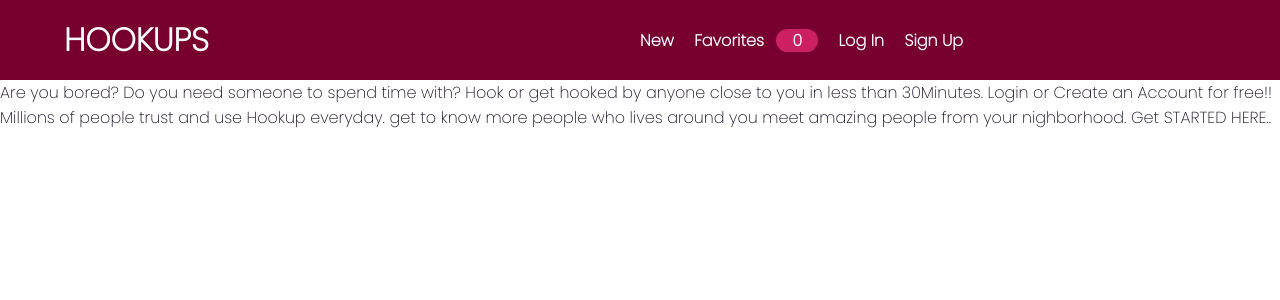
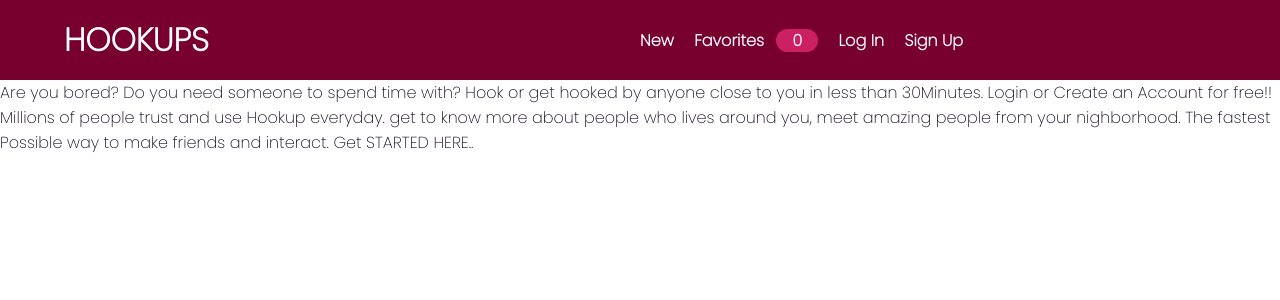
Before and after one commit to Ade2002/meetup-page, a React (Create React App) app: page / in a window 1280 px wide. Shown: the top 300 px of the page. Built offline with nearby package versions, Linux system fonts and the light colour scheme.

Commit message:
created landing page files.

```diff
--- a/src/components/pages/LandingPage.js
+++ b/src/components/pages/LandingPage.js
@@ -8,7 +8,9 @@ const LandingPage = () => {
             Hook or get hooked by anyone close to you in less than 30Minutes.
             Login or Create an Account for free!!
             Millions of people trust and use Hookup everyday.
-            get to know more people who lives around you meet amazing people from your nighborhood.
+            get to know more about people who lives around you,
+             meet amazing people from your nighborhood.
+            The fastest Possible way to make friends and interact.
             Get STARTED HERE..
         </div>
     )
```
